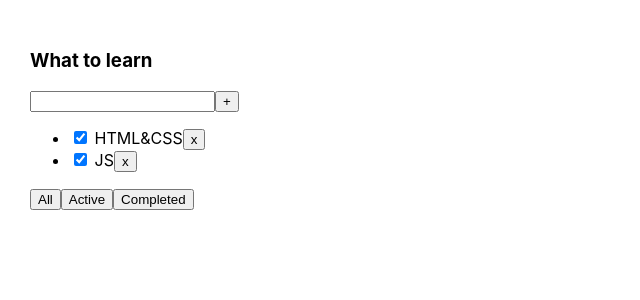
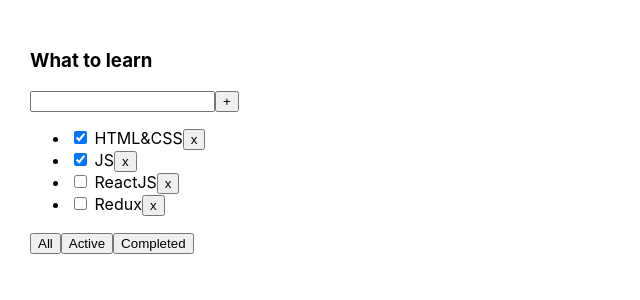
Before and after one commit to AdammmVV/TODOLIST, a React (Create React App) app: page / in a window 1280 px wide. Shown: the top 300 px of the page, without its empty margins (0-640 px from the left). Built offline with nearby package versions, Linux system fonts and the light colour scheme.

Commit message:
change Todolist at the lesson

```diff
--- a/src/AddTaskForm.tsx
+++ /dev/null
@@ -1,10 +0,0 @@
-import React from "react";
-
-export const AddTaskForm = (props: any) => {
-    return (
-        <div>
-            <input/>
-            <button>+</button>
-        </div>
-    )
-}
--- a/src/App.tsx
+++ b/src/App.tsx
@@ -2,23 +2,6 @@
 import './App.css';
 import {Todolist} from "./Todolist";
 
-// export const Counter = () => {
-//
-//     let [data, setData] = useState(5)
-//
-//     // let arr = useState(5);
-//     // let data = arr[0];
-//     // let setData = arr[1]
-//
-//     return <div onClick={() => {
-//         setData(data + 1)
-//     }}>
-//         {data}
-//         <button>+</button>
-//     </div>
-// }
-
-export type FilterValueType = 'all' | 'active' | 'completed'
 
 function App() {
     const header = 'What to learn';
@@ -29,8 +12,6 @@
         {id: 3, title: "ReactJS", isDone: false},
         {id: 4, title: "Redux", isDone: false}
     ]);
-
-    let [filter, setFilter] = useState('completed')
 
     // const tasks2 = [
     //     { id: 1, title: "Hello world", isDone: true },
@@ -44,24 +25,13 @@
         }))
     }
 
-    const changeFilter = (value: FilterValueType) => {
-        setFilter(value)
-    }
 
-    let TasksForTodolist = tasks
-    if (filter === 'active') {
-        TasksForTodolist = tasks.filter(t => !t.isDone)
-    }
-    if (filter === 'completed') {
-        TasksForTodolist = tasks.filter(t => t.isDone)
-    }
 
     return (
         <div className="App">
             <Todolist header={header}
-                      tasks={TasksForTodolist}
-                      removeTask={removeTask}
-                      changeFilter={changeFilter}/>
+                      tasks={tasks}
+                      removeTask={removeTask}/>
         </div>
     );
 }
--- a/src/Task.tsx
+++ /dev/null
@@ -1,19 +0,0 @@
-import React from "react";
-import {TypeTasks} from "./Todolist";
-
-type TaskPropsType = {
-    el: TypeTasks
-    removeTask: (id: number) => void
-}
-
-export const Task = (props: TaskPropsType) => {
-    return (
-        <li>
-            <input type="checkbox" checked={props.el.isDone}/> <span>{props.el.title}</span>
-            <button onClick={() => {
-                props.removeTask(props.el.id)
-            }}>x
-            </button>
-        </li>
-    )
-}
--- a/src/TasksFilters.tsx
+++ /dev/null
@@ -1,25 +0,0 @@
-import React from "react";
-import {FilterValueType} from "./App";
-
-type TaskFiltersPropsType = {
-    changeFilter: (value: FilterValueType) => void
-}
-
-export const TaskFilters = (props: TaskFiltersPropsType) => {
-    return (
-        <div>
-            <button onClick={() => {
-                props.changeFilter('all')
-            }}>All
-            </button>
-            <button onClick={() => {
-                props.changeFilter('active')
-            }}>Active
-            </button>
-            <button onClick={() => {
-                props.changeFilter('completed')
-            }}>Completed
-            </button>
-        </div>
-    )
-}
--- a/src/TasksList.tsx
+++ /dev/null
@@ -1,27 +0,0 @@
-import React from "react";
-import {TypeTasks} from "./Todolist";
-import {TaskFilters} from "./TasksFilters";
-import {FilterValueType} from "./App";
-import {Task} from "./Task";
-
-type TasksListPropsType = {
-    tasks: Array<TypeTasks>
-    removeTask: (id: number) => void
-    changeFilter: (value: FilterValueType) => void
-}
-
-export const TasksList = (props: TasksListPropsType) => {
-    return (
-        <div>
-            <ul>
-                {props.tasks.map((el) => {
-                    return (
-                        <Task el={el} removeTask={props.removeTask}/>
-                    )
-                })}
-            </ul>
-            <TaskFilters changeFilter={props.changeFilter}/>
-        </div>
-
-    )
-}
--- a/src/Todolist.tsx
+++ b/src/Todolist.tsx
@@ -1,30 +1,56 @@
-import React from "react";
-import {FilterValueType} from "./App";
-import {TodolistHeader} from "./TodolistHeader";
-import {TasksList} from "./TasksList";
-import {AddTaskForm} from "./AddTaskForm";
+import React, {useState} from "react";
 
 type TodolistPropsType = {
     header: string
     tasks: Array<TypeTasks>
     removeTask: (id: number) => void
-    changeFilter: (value: FilterValueType) => void
+    // changeFilter: (value: FilterValueType) => void
 }
 
-export type TypeTasks = {
+type TypeTasks = {
     id: number,
     title: string,
     isDone: boolean
 }
 
 export const Todolist = (props: TodolistPropsType) => {
+
+    type FilterValueType = 'all' | 'active' | 'completed'
+
+    let [filter, setFilter] = useState('all')
+    const changeFilter = (value: FilterValueType) => {
+        setFilter(value)
+    }
+
+    let TasksForTodolist = props.tasks
+    if (filter === 'active') {
+        TasksForTodolist = props.tasks.filter(t => !t.isDone)
+    }
+    if (filter === 'completed') {
+        TasksForTodolist = props.tasks.filter(t => t.isDone)
+    }
     return (
         <div>
-            <TodolistHeader header={props.header}/>
-            <AddTaskForm />
-            <TasksList tasks={props.tasks}
-                       removeTask={props.removeTask}
-                       changeFilter={props.changeFilter}/>
+            <h3>{props.header}</h3>
+            <div>
+                <input/>
+                <button>+</button>
+            </div>
+            <ul>
+                {TasksForTodolist.map((el) => {
+                    return (
+                        <li><input type="checkbox" checked={el.isDone}/> <span>{el.title}</span>
+                            <button onClick={ () => { props.removeTask(el.id) } }>x</button>
+                        </li>
+
+                    )
+                })}
+            </ul>
+            <div>
+                <button onClick={ () => { changeFilter('all') } }>All</button>
+                <button onClick={ () => { changeFilter('active') } }>Active</button>
+                <button onClick={ () => { changeFilter('completed') } }>Completed</button>
+            </div>
         </div>
     )
 }
--- a/src/TodolistHeader.tsx
+++ /dev/null
@@ -1,9 +0,0 @@
-import React from "react";
-
-type TodolistHeaderPropsType = {
-   header: string
-}
-
-export const TodolistHeader = (props: TodolistHeaderPropsType) => {
-    return <h3>{props.header}</h3>
-}
```
